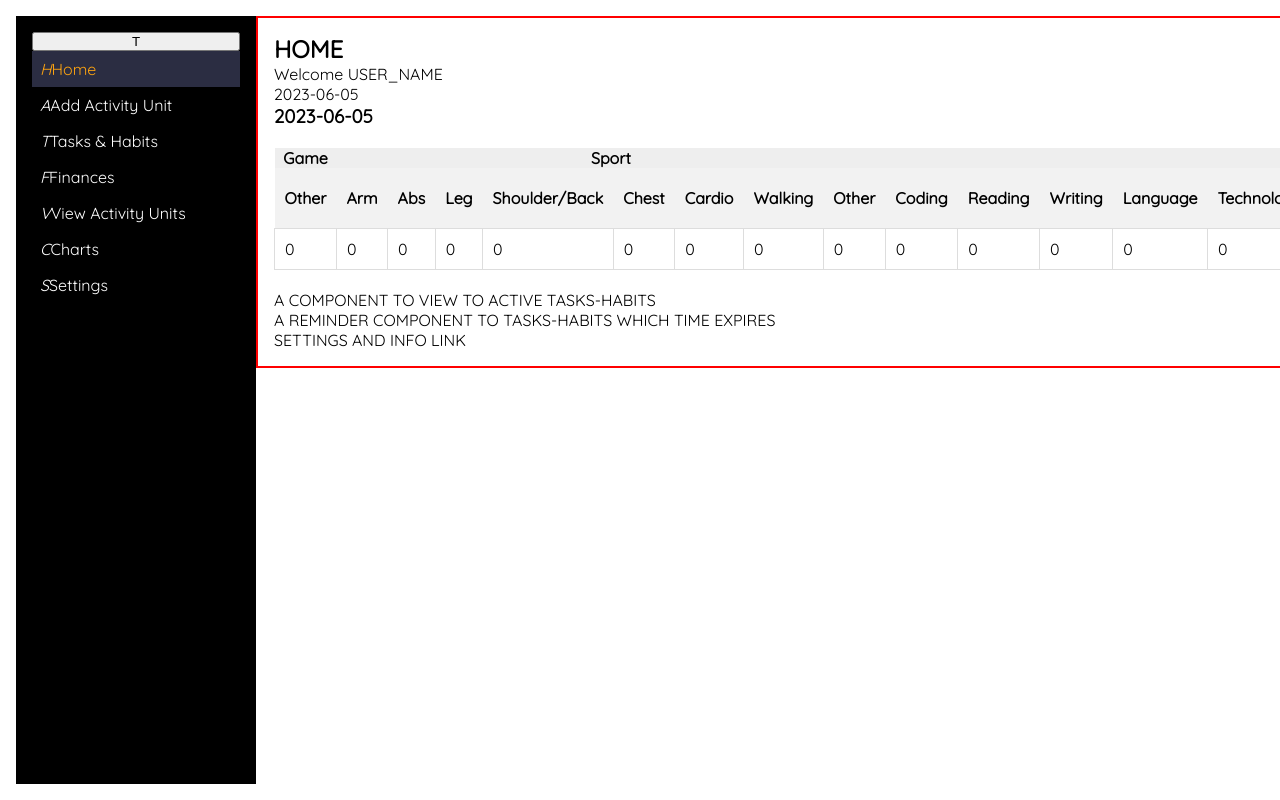
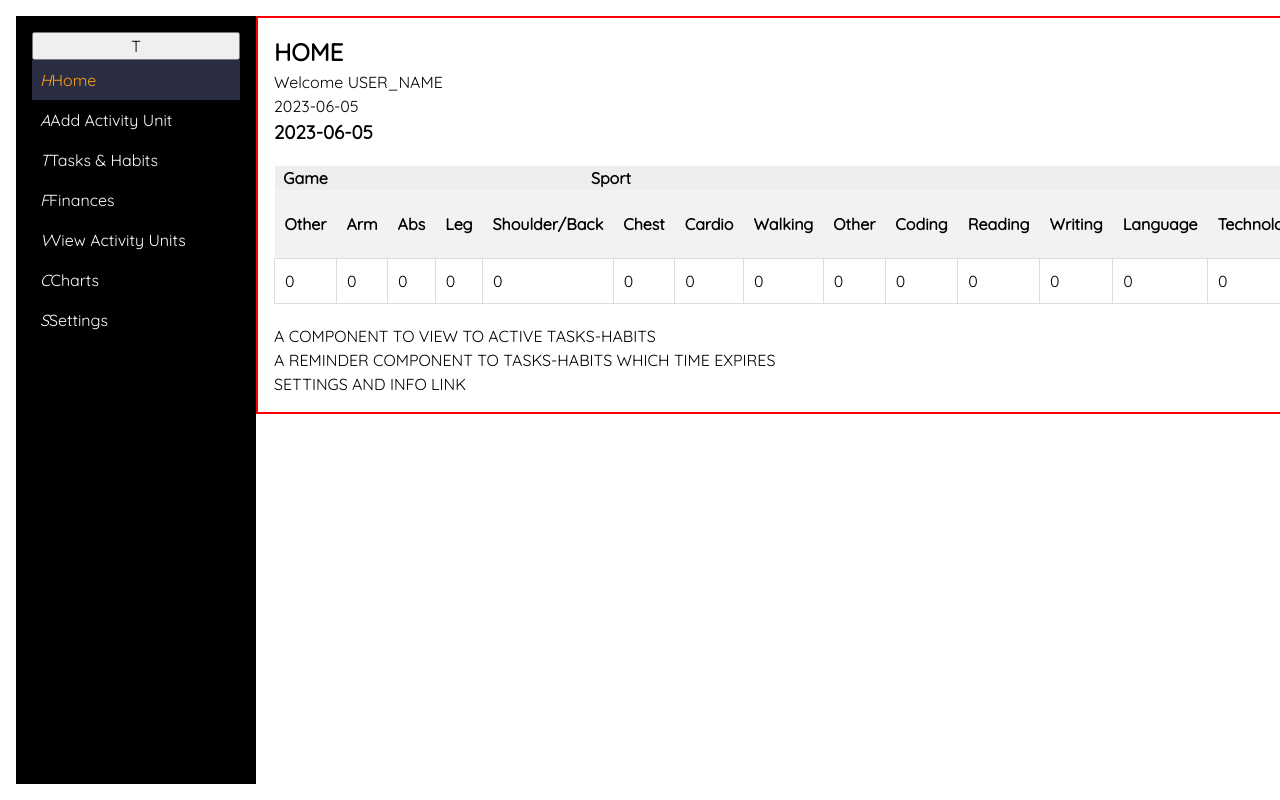
Before and after one commit to berkaysson/lifemap, a React (Create React App) app: page / in a window 1280 px wide. Shown: the top 800 px of the page. Built offline with nearby package versions, Linux system fonts and the light colour scheme.

Commit message:
Add css resets

```diff
--- a/src/Style/index.css
+++ b/src/Style/index.css
@@ -1,11 +1,33 @@
 @import url('https://fonts.googleapis.com/css2?family=Quicksand&display=swap');
+
+*, *::before, *::after {
+  box-sizing: border-box;
+}
 
 * {
   margin: 0;
   padding: 0;
-  box-sizing: border-box;
+}
+
+html, body {
+  height: 100%;
 }
 
 body {
   font-family: 'Quicksand', sans-serif;
+  line-height: 1.5;
+  -webkit-font-smoothing: antialiased;
 }
+
+img, picture, video, canvas, svg {
+  display: block;
+  max-width: 100%;
+}
+
+input, button, textarea, select {
+  font: inherit;
+}
+
+p, h1, h2, h3, h4, h5, h6 {
+  overflow-wrap: break-word;
+}
```
